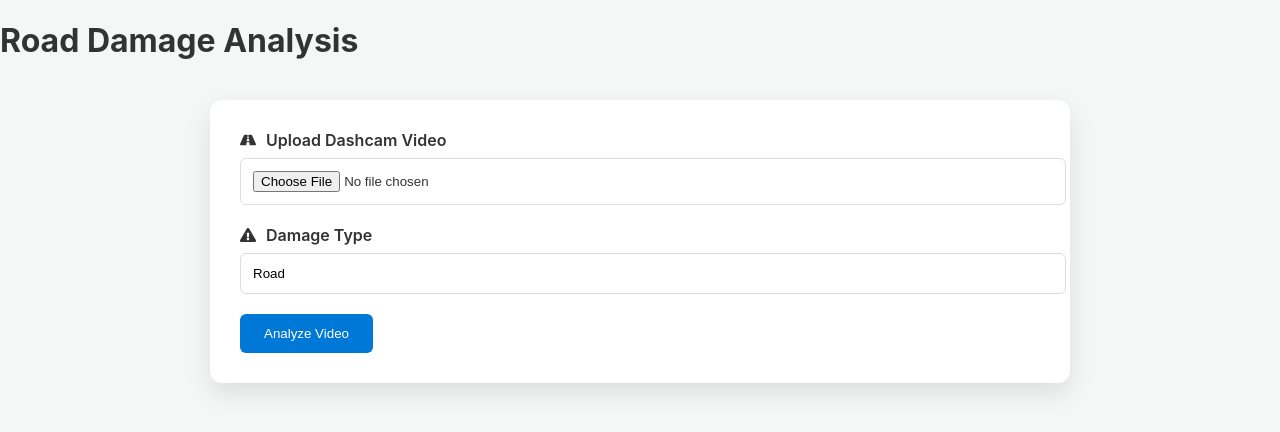
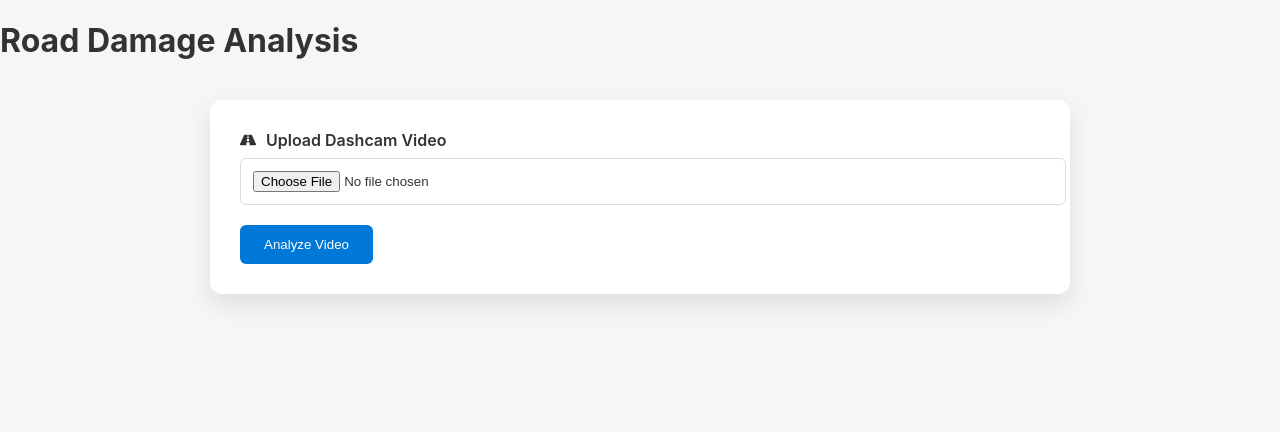
Before and after one commit to Nayem73/Road-Damage-Classification, a React (Create React App) app in the folder frontend/road-damage-classification/: page / in a window 1280 px wide. Shown: the top 432 px of the page. Built offline with nearby package versions, Linux system fonts and the light colour scheme.

Commit message:
Hardcoded Damage Type = Road field and removed from web

```diff
--- a/frontend/road-damage-classification/src/components/UploadForm.js
+++ b/frontend/road-damage-classification/src/components/UploadForm.js
@@ -5,7 +5,7 @@ import { Bar } from 'react-chartjs-2';
 import 'leaflet/dist/leaflet.css';
 import 'chart.js/auto';
 import L from 'leaflet';
-import { FaRoad, FaExclamationTriangle, FaCheckCircle } from 'react-icons/fa';
+import { FaRoad, FaCheckCircle } from 'react-icons/fa';
 
 // Utility to create dynamic icon sizes based on feature count
 const createDynamicIcon = (damage, featureCount) => {
@@ -54,7 +54,6 @@ const extractCoordinates = (geojson) => {
 
 const UploadForm = () => {
   const [file, setFile] = useState(null);
-  const [damageType, setDamageType] = useState('Road');
   const [loading, setLoading] = useState(false);
   const [responseData, setResponseData] = useState(null);
   const [mapCenter, setMapCenter] = useState([35.6895, 139.6917]);
@@ -62,7 +61,6 @@ const UploadForm = () => {
   const [error, setError] = useState(null);
 
   const handleFileChange = (e) => setFile(e.target.files[0]);
-  const handleDamageTypeChange = (e) => setDamageType(e.target.value);
 
   const handleSubmit = async (e) => {
     e.preventDefault();
@@ -75,7 +73,7 @@ const UploadForm = () => {
 
     const formData = new FormData();
     formData.append('file', file);
-    formData.append('damage_type', damageType);
+    formData.append('damage_type', 'Road'); // Hardcoded damage type
 
     try {
       setLoading(true);
@@ -168,16 +166,6 @@ const UploadForm = () => {
             <label><FaRoad /> Upload Dashcam Video</label>
             <input type="file" onChange={handleFileChange} accept="video/*" className="file-input" />
           </div>
-          <div className="form-group">
-            <label><FaExclamationTriangle /> Damage Type</label>
-            <input
-              type="text"
-              value={damageType}
-              onChange={handleDamageTypeChange}
-              placeholder="e.g., Road"
-              className="damage-input"
-            />
-          </div>
           <button type="submit" disabled={loading} className="analyze-button">
             {loading ? 'Analyzing...' : 'Analyze Video'}
           </button>
```
